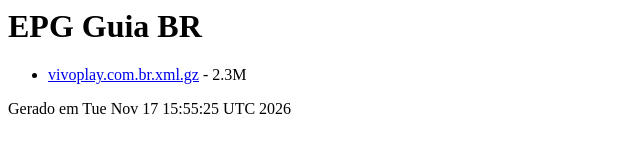
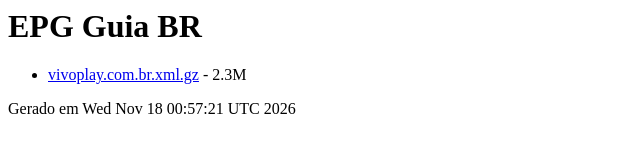
Before and after one commit to LichRei/epg-br, a plain HTML site: page index.html in a window 1280 px wide. Shown: the full height of the page, 0-640 px from the left. Drawn offline with Linux system fonts and the light colour scheme.

Commit message:
deploy: 12acfcf2a3bb5dd11bcc517b8b6d991eb3486ac5

```diff
--- a/index.html
+++ b/index.html
@@ -1,3 +1,3 @@
 <html><body><h1>EPG Guia BR</h1><ul>
 <li><a href="vivoplay.com.br.xml.gz">vivoplay.com.br.xml.gz</a> - 2.3M</li>
-</ul><p>Gerado em Tue Nov 17 15:55:25 UTC 2026</p></body></html>
+</ul><p>Gerado em Wed Nov 18 00:57:21 UTC 2026</p></body></html>
```
Also changed, not shown: 1 other file.
